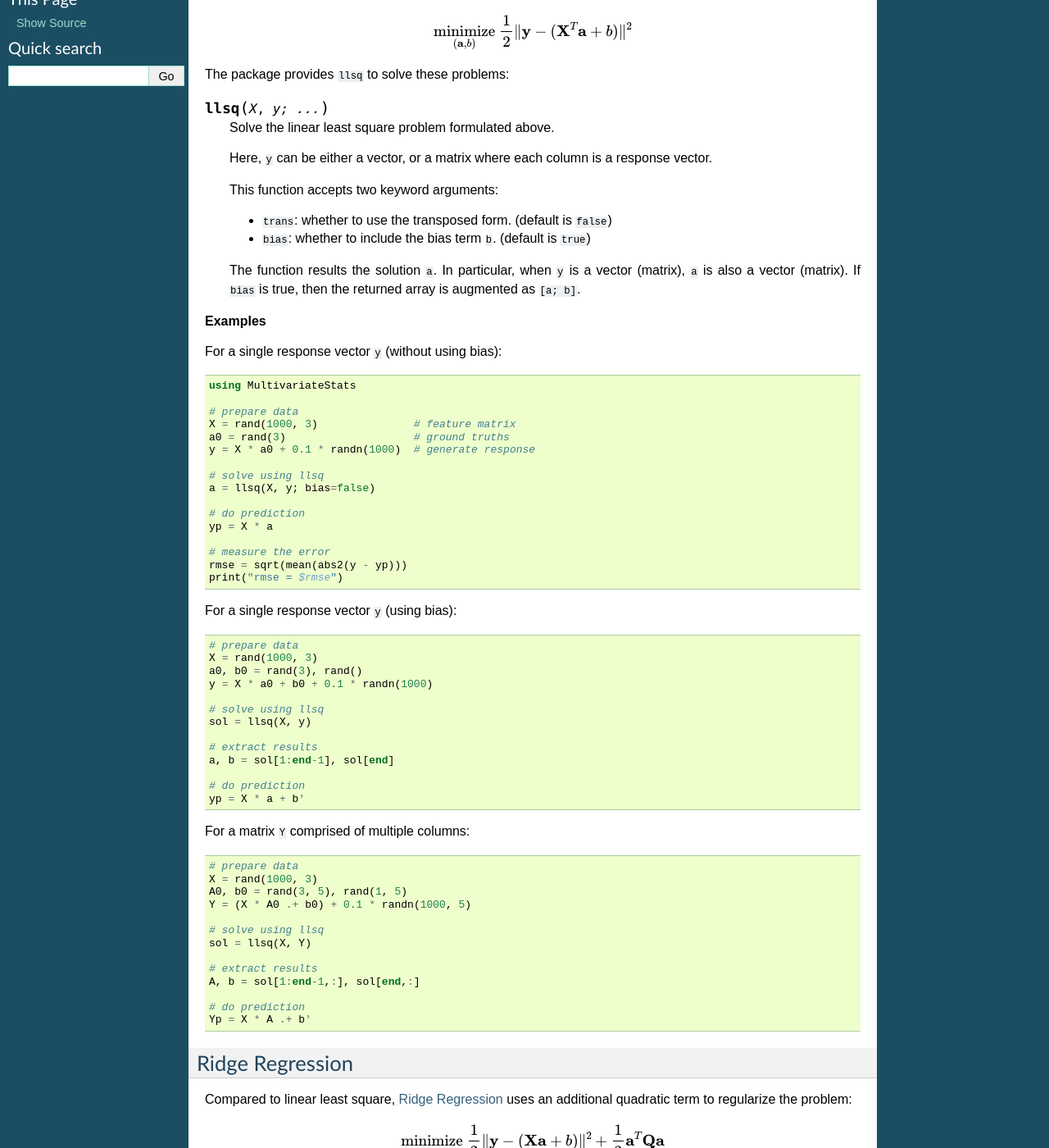
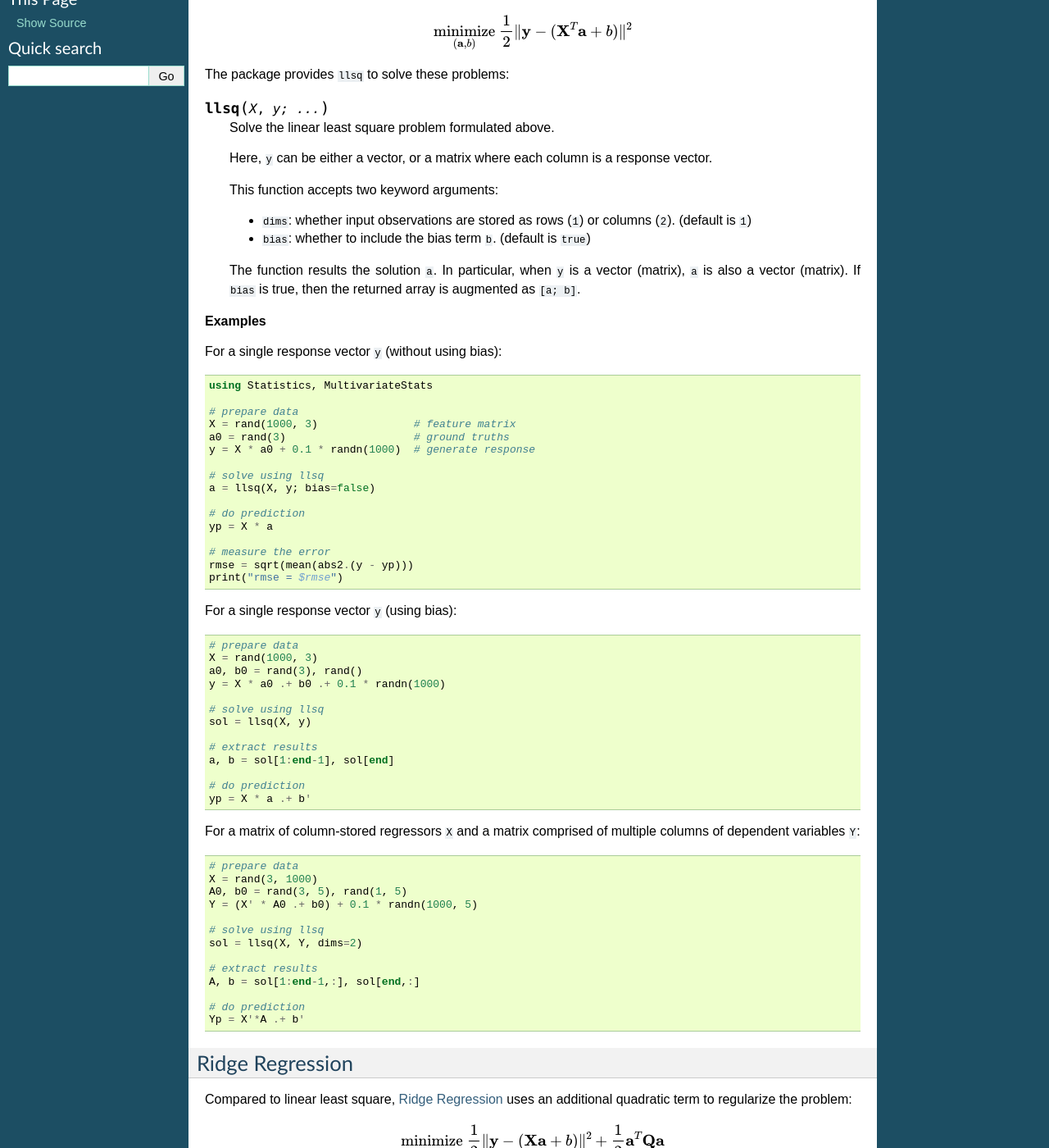
Before and after one commit to UnofficialJuliaMirrorSnapshots/MultivariateStats.jl-6f286f6a-111f-5878-ab1e-185364afe411, a Sphinx documentation site: the page built from docs/source/lreg.rst, in a window 1280 px wide and 1400 px high, scrolled down 332 px. Shown: the whole window at 82% size. Built offline with Sphinx 7.4.7, drawn with Linux system fonts in a browser that asks for light colours; formulas are drawn with MathJax 3; some of the changed text lies outside the part shown.

Commit message:
Snapshot of branch master taken on 2019-10-16T10:19:33.067-04:00 from "https://github.com/UnofficialJuliaMirror/MultivariateStats.jl-6f286f6a-111f-5878-ab1e-185364afe411"

```diff
--- a/docs/source/lda.rst
+++ b/docs/source/lda.rst
@@ -32,7 +32,7 @@ This package uses the ``LinearDiscriminant`` type, defined as below, to capture
 
 .. code-block:: julia
 
-    immutable LinearDiscriminant <: Discriminant
+    struct LinearDiscriminant <: Discriminant
         w::Vector{Float64}
         b::Float64
     end
--- a/docs/source/lreg.rst
+++ b/docs/source/lreg.rst
@@ -31,7 +31,7 @@ The package provides ``llsq`` to solve these problems:
 
     This function accepts two keyword arguments:
 
-    - ``trans``: whether to use the transposed form. (default is ``false``)
+    - ``dims``: whether input observations are stored as rows (``1``) or columns (``2``). (default is ``1``)
     - ``bias``: whether to include the bias term ``b``. (default is ``true``)
 
     The function results the solution ``a``.
@@ -43,7 +43,7 @@ For a single response vector ``y`` (without using bias):
 
 .. code-block:: julia
 
-    using MultivariateStats
+    using Statistics, MultivariateStats
 
     # prepare data
     X = rand(1000, 3)               # feature matrix
@@ -57,7 +57,7 @@ For a single response vector ``y`` (without using bias):
     yp = X * a
 
     # measure the error
-    rmse = sqrt(mean(abs2(y - yp)))
+    rmse = sqrt(mean(abs2.(y - yp)))
     print("rmse = $rmse")
 
 For a single response vector ``y`` (using bias):
@@ -67,7 +67,7 @@ For a single response vector ``y`` (using bias):
     # prepare data
     X = rand(1000, 3)
     a0, b0 = rand(3), rand()
-    y = X * a0 + b0 + 0.1 * randn(1000)
+    y = X * a0 .+ b0 .+ 0.1 * randn(1000)
 
     # solve using llsq
     sol = llsq(X, y)
@@ -76,25 +76,25 @@ For a single response vector ``y`` (using bias):
     a, b = sol[1:end-1], sol[end]
 
     # do prediction
-    yp = X * a + b'
+    yp = X * a .+ b'
 
-For a matrix ``Y`` comprised of multiple columns:
+For a matrix of column-stored regressors ``X`` and a matrix comprised of multiple columns of dependent variables ``Y``:
 
 .. code-block:: julia
 
     # prepare data
-    X = rand(1000, 3)
+    X = rand(3, 1000)
     A0, b0 = rand(3, 5), rand(1, 5)
-    Y = (X * A0 .+ b0) + 0.1 * randn(1000, 5)
+    Y = (X' * A0 .+ b0) + 0.1 * randn(1000, 5)
 
     # solve using llsq
-    sol = llsq(X, Y)
+    sol = llsq(X, Y, dims=2)
 
     # extract results
     A, b = sol[1:end-1,:], sol[end,:]
 
     # do prediction
-    Yp = X * A .+ b'
+    Yp = X'*A .+ b'
 
 
 Ridge Regression
@@ -132,7 +132,7 @@ The package provides ``ridge`` to solve these problems:
 
     This function accepts two keyword arguments:
 
-    - ``trans``: whether to use the transposed form. (default is ``false``)
+    - ``dims``: whether input observations are stored as rows (``1``) or columns (``2``). (default is ``1``)
     - ``bias``: whether to include the bias term ``b``. (default is ``true``)
 
     The function results the solution ``a``.
```
Also changed, not shown: 2 other files.
